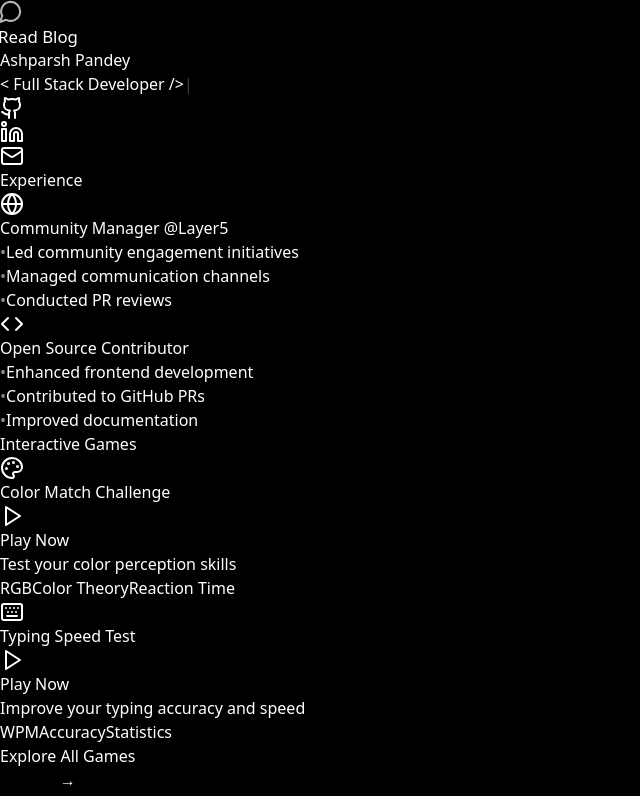
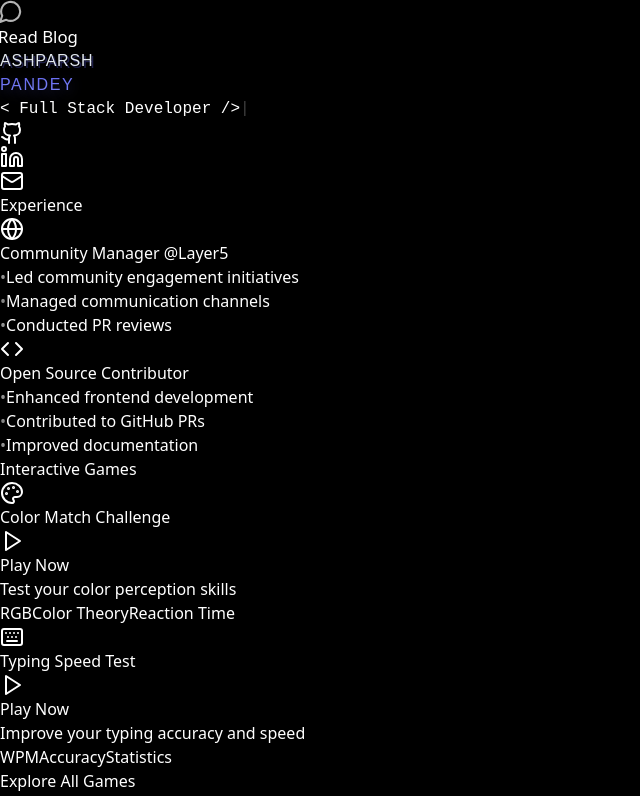
Before and after one commit to ayushdama11/portfolio, a React (Vite) app: page / in a window 1280 px wide. Shown: the top 796 px of the page, without its empty margins (0-640 px from the left). Built offline with nearby package versions, Linux system fonts and the light colour scheme.

Commit message:
Refactor Hero component to enhance animations, improve layout, and introduce name display with gradient effects

```diff
--- a/src/components/home/Hero.jsx
+++ b/src/components/home/Hero.jsx
@@ -5,6 +5,12 @@ import { Terminal, GithubIcon, LinkedinIcon, Mail } from "lucide-react";
 export const Hero = () => {
   const [typedText, setTypedText] = useState("");
   const fullText = "< Full Stack Developer />";
+  const name = {
+    first: "ASHPARSH",
+    last: "PANDEY",
+  };
+  const gradientClass =
+    "bg-gradient-to-r from-indigo-500 via-indigo-300 to-indigo-500";
 
   useEffect(() => {
     let currentIndex = 0;
@@ -19,46 +25,165 @@ export const Hero = () => {
     return () => clearInterval(interval);
   }, []);
 
+  const gridVariants = {
+    hidden: { opacity: 0 },
+    visible: {
+      opacity: 0.3,
+      transition: {
+        staggerChildren: 0.1,
+      },
+    },
+  };
+
+  const cellVariants = {
+    hidden: { scale: 0 },
+    visible: {
+      scale: 1,
+      transition: { type: "spring", stiffness: 200, damping: 10 },
+    },
+  };
+
   return (
-    <div
-      className="relative min-h-screen flex items-center justify-center
-                    bg-gradient-to-br from-black via-black to-indigo-900/20
-                    overflow-hidden pt-20 pb-9"
+    <div className="relative min-h-screen flex items-center justify-center bg-black overflow-hidden pt-20 pb-9">
+      {/* Animated grid background */}
+      <motion.div
+        className="absolute inset-0 grid grid-cols-8 grid-rows-6 gap-4 p-8"
+        variants={gridVariants}
+        initial="hidden"
+        animate="visible"
+      >
+        {[...Array(48)].map((_, i) => (
+          <motion.div
+            key={i}
+            variants={cellVariants}
+            className="w-full h-full rounded-lg bg-indigo-500/5 border border-indigo-500/10"
+          />
+        ))}
+      </motion.div>
+
+      <motion.div
+        className="relative z-10 max-w-4xl mx-auto px-4 text-center"
+        initial={{ opacity: 0 }}
+        animate={{ opacity: 1 }}
+        transition={{ duration: 1 }}
       >
         <motion.div
-        className="relative z-10 max-w-4xl mx-auto px-4 text-center"
-        initial={{ opacity: 0, y: 20 }}
+          className="relative mb-8"
+          initial={{ opacity: 0, y: 50 }}
           animate={{ opacity: 1, y: 0 }}
           transition={{ duration: 0.8 }}
         >
-        <motion.h1
-          className="text-7xl font-bold text-white mb-6 tracking-tight md:pt-5"
-          initial={{ opacity: 0, y: 30 }}
+          {/* First Name */}
+          <motion.div
+            className="text-7xl sm:text-8xl font-black mb-2 relative"
+            style={{
+              clipPath: "polygon(0 0, 100% 0, 100% 100%, 0 100%)",
+            }}
+          >
+            {name.first.split("").map((letter, i) => (
+              <motion.span
+                key={i}
+                className="inline-block font-bold"
+                initial={{ y: 100, opacity: 0 }}
+                animate={{ y: 0, opacity: 1 }}
+                transition={{
+                  delay: i * 0.1,
+                  type: "spring",
+                  stiffness: 200,
+                  damping: 15,
+                }}
+                whileHover={{
+                  color: "#818cf8",
+                  scale: 1.1,
+                  transition: { duration: 0.2 },
+                }}
+                style={{
+                  color: "#e2e8f0",
+                  textShadow: "2px 2px 0px rgba(99, 102, 241, 0.3)",
+                  fontFamily: "'Montserrat', sans-serif",
+                  letterSpacing: "0.05em",
+                }}
+              >
+                {letter}
+              </motion.span>
+            ))}
+          </motion.div>
+
+          {/* Last Name */}
+          <motion.div
+            className="text-6xl sm:text-7xl font-black relative"
+            style={{
+              fontFamily: "'Montserrat', sans-serif",
+              letterSpacing: "0.1em",
+            }}
+          >
+            {name.last.split("").map((letter, i) => (
+              <motion.span
+                key={i}
+                className="inline-block"
+                initial={{ y: -100, opacity: 0 }}
+                animate={{ y: 0, opacity: 1 }}
+                transition={{
+                  delay: i * 0.1 + 0.5,
+                  type: "spring",
+                  stiffness: 200,
+                  damping: 15,
+                }}
+                whileHover={{
+                  scale: 1.1,
+                  transition: { duration: 0.2 },
+                }}
+                style={{
+                  background:
+                    "linear-gradient(135deg, #6366f1 0%, #818cf8 100%)",
+                  WebkitBackgroundClip: "text",
+                  WebkitTextFillColor: "transparent",
+                  filter: "drop-shadow(0 4px 6px rgba(99, 102, 241, 0.3))",
+                  textShadow: "none",
+                }}
+              >
+                {letter}
+              </motion.span>
+            ))}
+          </motion.div>
+
+          <div className="absolute -bottom-4 left-1/2 transform -translate-x-1/2 w-3/5 flex gap-1">
+            {[...Array(8)].map((_, i) => (
+              <motion.div
+                key={i}
+                className={`${gradientClass} h-1 flex-1`}
+                initial={{ scaleX: 0 }}
+                animate={{ scaleX: 1 }}
+                transition={{
+                  delay: i * 0.1,
+                  duration: 0.3,
+                  ease: "easeOut",
+                }}
+              />
+            ))}
+          </div>
+        </motion.div>
+
+        <motion.div
+          className="sm:text-2xl text-indigo-400 font-mono mb-12 h-10 flex justify-center items-center text-xl"
+          initial={{ opacity: 0, y: 20 }}
           animate={{ opacity: 1, y: 0 }}
-          transition={{ duration: 1, delay: 0.5 }}
+          transition={{ delay: 1.5, duration: 0.6 }}
+          style={{ fontFamily: "'Fira Code', monospace" }}
         >
-          Ashparsh Pandey
-        </motion.h1>
-
-        <div
-          className="sm:text-2xl text-indigo-400 font-mono mb-8 h-10
-                      flex justify-center items-center text-xl"
-        >
-          <motion.span
-            initial={{ opacity: 0, x: -20 }}
-            animate={{ opacity: 1, x: 0 }}
-            transition={{ duration: 0.6 }}
-          >
+          <span className="relative">
+            <motion.span initial={{ opacity: 0 }} animate={{ opacity: 1 }}>
               {typedText}
             </motion.span>
             <motion.span
               animate={{ opacity: [0, 1] }}
               transition={{ duration: 0.5, repeat: Infinity }}
-            className="ml-1"
+              className="ml-1 inline-block"
             >
               |
             </motion.span>
-        </div>
+          </span>
+        </motion.div>
 
         {/* Social Links */}
         <div className="flex justify-center space-x-6">
```
Lines whose indentation alone changed are shown as unchanged.
